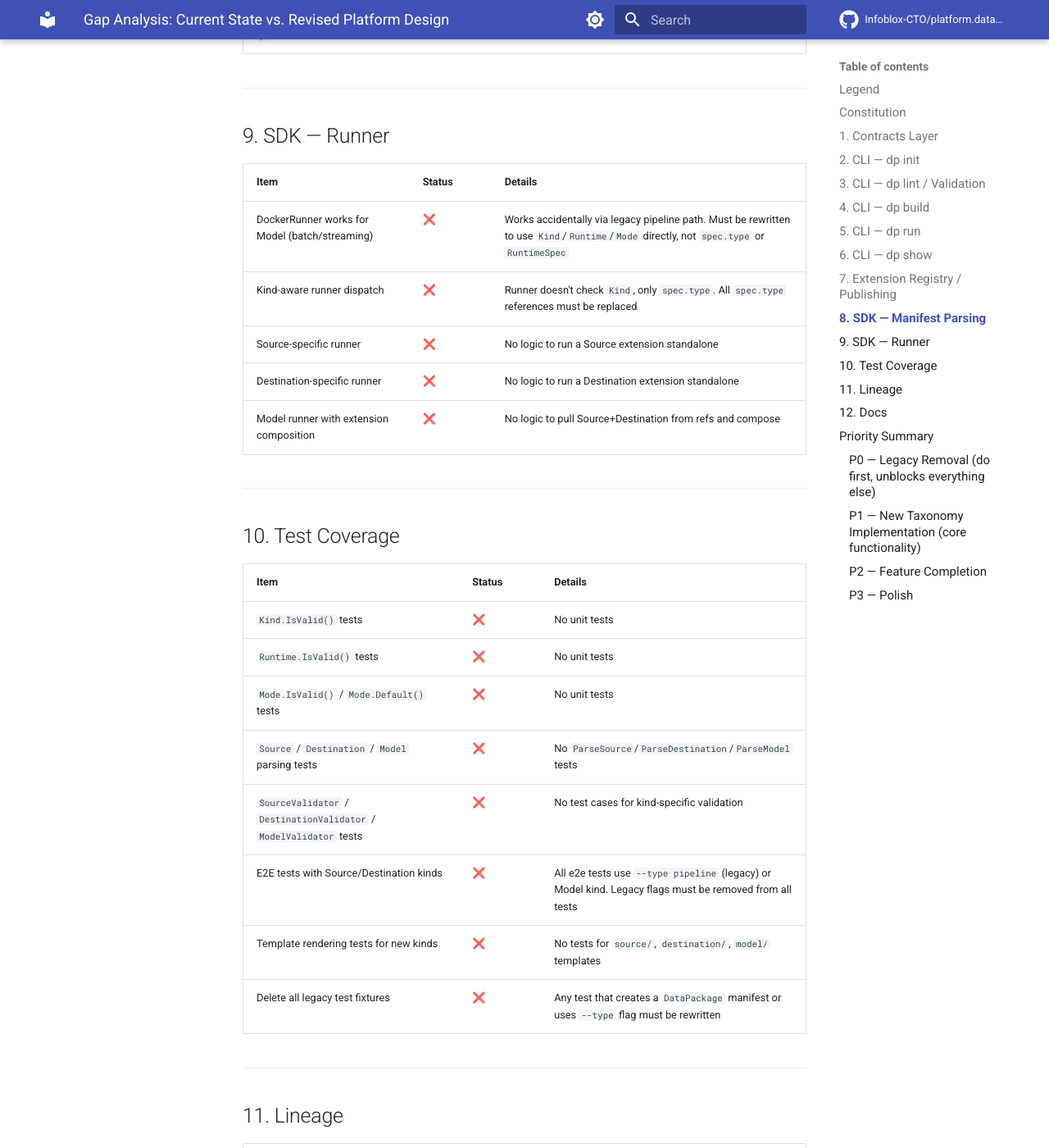
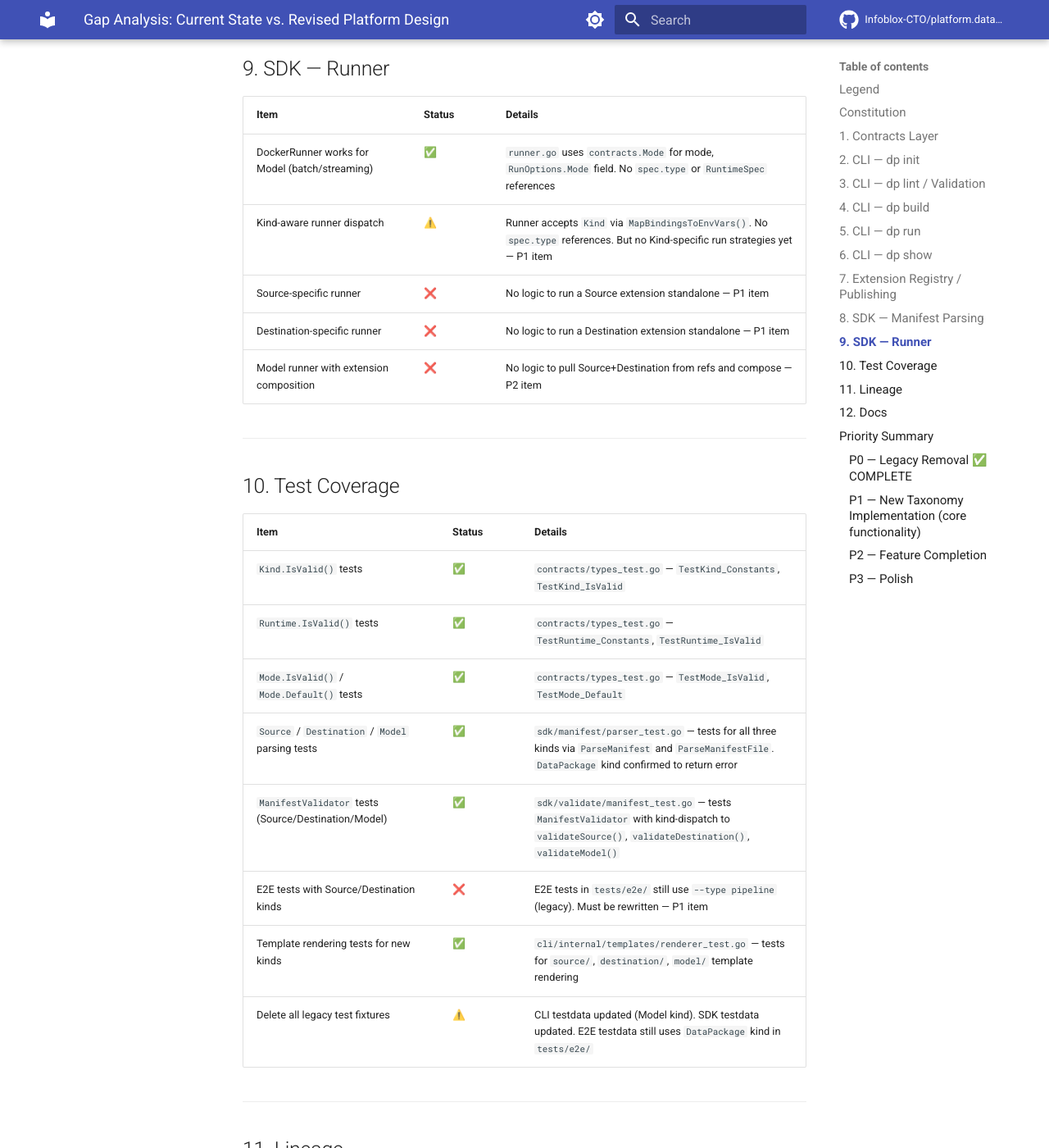
Before and after one commit to Infoblox-CTO/platform.data.kit, an MkDocs documentation site: the page built from docs/gap-analysis.md, in a window 1280 px wide and 1400 px high, scrolled down 7091 px. Shown: the whole window at 82% size. Built offline with MkDocs 1.6.1 and Material for MkDocs 9.7.7, drawn with Linux system fonts in a browser that asks for light colours; comment, search, counter and statistics services are not loaded; some of the changed text lies outside the part shown.

Commit message:
fix: delete remaining legacy remnants, update gap-analysis to reflect P0 complete

```diff
--- a/docs/gap-analysis.md
+++ b/docs/gap-analysis.md
@@ -44,12 +44,12 @@ These principles govern all implementation decisions for the revised taxonomy. T
 | `Model` struct | ✅ | `contracts/model.go` — `ModelSpec`, `ExtensionRef`, full field set |
 | `ExtensionRef` struct | ✅ | Name/Namespace/Version for referencing published extensions |
 | `ConfigSchema` / `ConfigProperty` | ✅ | Defined for extension config validation |
-| Delete `DataPackage` struct | ❌ | `contracts/datapackage.go` still exists. The `DataPackage` struct, `DataPackageSpec`, custom `UnmarshalYAML` dual-format handler, and `RuntimeSpec` object must all be deleted. All code using `DataPackage` must be migrated to use `Source`, `Destination`, or `Model` directly |
-| Delete `PipelineManifest` | ❌ | `contracts/pipeline.go` still present and actively imported. Shared types (`EnvVar`, `Probe`, `EnvFromSource`, etc.) must be extracted to a `contracts/shared.go` or similar, then `pipeline.go` deleted entirely |
-| Delete `PackageType` | ❌ | `PackageType` (`pipeline`, `cloudquery`) still defined in `contracts/types.go`. Must be deleted along with all code paths that reference `spec.type` |
-| Delete `KindDataPackage` constant | ❌ | `KindDataPackage = "DataPackage"` still in `contracts/types.go` and accepted by `Kind.IsValid()`. Must be removed — only Source/Destination/Model are valid |
-| Delete `PipelineMode` alias | ❌ | `PipelineMode = Mode` alias and `PipelineModeBatch`/`PipelineModeStreaming` constants still in `contracts/types.go`. Must be removed |
-| Delete legacy JSON schemas | ❌ | `contracts/schemas/dp-manifest.schema.json` and `contracts/schemas/pipeline-manifest.schema.json` still hardcode `kind: DataPackage`. Must be deleted |
+| Delete `DataPackage` struct | ✅ | `contracts/datapackage.go` deleted. `DataPackage`, `DataPackageSpec`, custom `UnmarshalYAML`, and `RuntimeSpec` removed. All callers migrated to `Source`, `Destination`, or `Model` |
+| Delete `PipelineManifest` | ✅ | `contracts/pipeline.go` renamed to `contracts/shared.go`. Shared types (`EnvVar`, `Probe`, `EnvFromSource`, etc.) preserved; `PipelineManifest` struct deleted |
+| Delete `PackageType` | ✅ | `PackageType` and all `spec.type` references deleted from `contracts/types.go` and all CLI/SDK code |
+| Delete `KindDataPackage` constant | ✅ | Removed from `contracts/types.go`. `Kind.IsValid()` only accepts Source/Destination/Model |
+| Delete `PipelineMode` alias | ✅ | `PipelineMode` alias and `PipelineModeBatch`/`PipelineModeStreaming` constants removed from `contracts/types.go` |
+| Delete legacy JSON schemas | ✅ | `dp-manifest.schema.json` and `pipeline-manifest.schema.json` deleted |
 | New JSON schemas for Source/Destination/Model | ❌ | No JSON schemas exist for the new taxonomy kinds. Need `source.schema.json`, `destination.schema.json`, `model.schema.json` |
 
 ---
@@ -98,11 +98,11 @@ These principles govern all implementation decisions for the revised taxonomy. T
 
 | Item | Status | Details |
 |------|--------|---------|
-| Route on `Kind` (Source/Destination/Model) | ❌ | Only checks `spec.type` (legacy `PackageType`). All `spec.type` checks must be replaced with `Kind`-based dispatch |
-| Source kind build (Docker image + OCI bundle) | ❌ | No Source-specific build logic exists |
-| Destination kind build | ❌ | No Destination-specific build logic exists |
-| Model kind build | ❌ | Works accidentally via legacy DataPackage path. Must be explicitly routed via `Kind` |
-| Delete `spec.type` checks | ❌ | Build command still references `PackageType`. All such references must be removed |
+| Route on `Kind` (Source/Destination/Model) | ⚠️ | Uses `manifest.ParseManifestFile()` which returns `Kind` via `DetectKind()`. Displays Kind in output. No `spec.type` checks remain. But no kind-specific build paths yet (all kinds follow the same validate→bundle flow) |
+| Source kind build (Docker image + OCI bundle) | ❌ | No Source-specific build logic exists — P1 item |
+| Destination kind build | ❌ | No Destination-specific build logic exists — P1 item |
+| Model kind build | ✅ | Works via generic validate→bundle path. No legacy `DataPackage` path |
+| Delete `spec.type` checks | ✅ | All `spec.type` and `PackageType` references deleted from `build.go` |
 
 ---
 
@@ -110,12 +110,12 @@ These principles govern all implementation decisions for the revised taxonomy. T
 
 | Item | Status | Details |
 |------|--------|---------|
-| Route on `Kind` + `Runtime` | ❌ | Routes on `spec.type == cloudquery` (legacy). Must be replaced with `Kind`/`Runtime`-based dispatch. All `spec.type` checks must be deleted |
-| Read `Mode` from `spec.mode` directly | ❌ | Still checks `runtime.mode` (legacy `RuntimeSpec` object) first, then falls back to `spec.mode`. The fallback chain must be removed — `spec.mode` is the only source |
-| Delete `RuntimeSpec` mode/image reads | ❌ | Runner reads image and mode from `Spec.Runtime.*` (legacy object). Must read from `Spec.Image` and `Spec.Mode` directly |
-| Source kind execution | ❌ | No Source-specific run logic |
-| Destination kind execution | ❌ | No Destination-specific run logic |
-| Model kind execution with ExtensionRef composition | ❌ | Doesn't compose Source + Destination from ExtensionRefs |
+| Route on `Kind` + `Runtime` | ⚠️ | Uses `manifest.ParseManifestFile()` which returns `Kind`. No `spec.type` checks remain. But no Kind-specific run dispatch yet (all kinds follow same Docker path) — P1 item |
+| Read `Mode` from `spec.mode` directly | ✅ | Reads from `model.Spec.Mode` (flat field). No `RuntimeSpec` fallback chain. No legacy `runtime.mode` path |
+| Delete `RuntimeSpec` mode/image reads | ✅ | All `RuntimeSpec` references deleted from `run.go` and `runner.go`. Mode and Image read from top-level spec fields |
+| Source kind execution | ❌ | No Source-specific run logic — P1 item |
+| Destination kind execution | ❌ | No Destination-specific run logic — P1 item |
+| Model kind execution with ExtensionRef composition | ❌ | Doesn't compose Source + Destination from ExtensionRefs — P2 item |
 
 ---
 
@@ -147,8 +147,8 @@ These principles govern all implementation decisions for the revised taxonomy. T
 | `ParseDestination()` | ✅ | In `sdk/manifest/destination.go` |
 | `ParseModel()` | ✅ | In `sdk/manifest/model.go` |
 | `DetectKind()` from raw YAML | ✅ | In `sdk/manifest/parser.go` |
-| Delete `ParseDataPackage()` | ❌ | Still exists as a backward-compat funnel that accepts all kinds via the `DataPackage` struct. Must be deleted — callers should use `DetectKind()` → `ParseSource()`/`ParseDestination()`/`ParseModel()` |
-| Delete `ParsePipeline()` | ❌ | Still exists for legacy `pipeline.yaml`. Must be deleted along with `contracts/pipeline.go` |
+| Delete `ParseDataPackage()` | ✅ | Deleted. `ParseManifest()` now uses `DetectKind()` → `ParseSource()`/`ParseDestination()`/`ParseModel()`. Parser test confirms `kind: DataPackage` returns an error |
+| Delete `ParsePipeline()` | ✅ | Deleted along with `contracts/pipeline.go` (renamed to `contracts/shared.go`). No legacy pipeline parsing path exists |
 
 ---
 
@@ -156,11 +156,11 @@ These principles govern all implementation decisions for the revised taxonomy. T
 
 | Item | Status | Details |
 |------|--------|---------|
-| DockerRunner works for Model (batch/streaming) | ❌ | Works accidentally via legacy pipeline path. Must be rewritten to use `Kind`/`Runtime`/`Mode` directly, not `spec.type` or `RuntimeSpec` |
-| Kind-aware runner dispatch | ❌ | Runner doesn't check `Kind`, only `spec.type`. All `spec.type` references must be replaced |
-| Source-specific runner | ❌ | No logic to run a Source extension standalone |
-| Destination-specific runner | ❌ | No logic to run a Destination extension standalone |
-| Model runner with extension composition | ❌ | No logic to pull Source+Destination from refs and compose |
+| DockerRunner works for Model (batch/streaming) | ✅ | `runner.go` uses `contracts.Mode` for mode, `RunOptions.Mode` field. No `spec.type` or `RuntimeSpec` references |
+| Kind-aware runner dispatch | ⚠️ | Runner accepts `Kind` via `MapBindingsToEnvVars()`. No `spec.type` references. But no Kind-specific run strategies yet — P1 item |
+| Source-specific runner | ❌ | No logic to run a Source extension standalone — P1 item |
+| Destination-specific runner | ❌ | No logic to run a Destination extension standalone — P1 item |
+| Model runner with extension composition | ❌ | No logic to pull Source+Destination from refs and compose — P2 item |
 
 ---
 
@@ -168,14 +168,14 @@ These principles govern all implementation decisions for the revised taxonomy. T
 
 | Item | Status | Details |
 |------|--------|---------|
-| `Kind.IsValid()` tests | ❌ | No unit tests |
-| `Runtime.IsValid()` tests | ❌ | No unit tests |
-| `Mode.IsValid()` / `Mode.Default()` tests | ❌ | No unit tests |
-| `Source` / `Destination` / `Model` parsing tests | ❌ | No `ParseSource`/`ParseDestination`/`ParseModel` tests |
-| `SourceValidator` / `DestinationValidator` / `ModelValidator` tests | ❌ | No test cases for kind-specific validation |
-| E2E tests with Source/Destination kinds | ❌ | All e2e tests use `--type pipeline` (legacy) or Model kind. Legacy flags must be removed from all tests |
-| Template rendering tests for new kinds | ❌ | No tests for `source/`, `destination/`, `model/` templates |
-| Delete all legacy test fixtures | ❌ | Any test that creates a `DataPackage` manifest or uses `--type` flag must be rewritten |
+| `Kind.IsValid()` tests | ✅ | `contracts/types_test.go` — `TestKind_Constants`, `TestKind_IsValid` |
+| `Runtime.IsValid()` tests | ✅ | `contracts/types_test.go` — `TestRuntime_Constants`, `TestRuntime_IsValid` |
+| `Mode.IsValid()` / `Mode.Default()` tests | ✅ | `contracts/types_test.go` — `TestMode_IsValid`, `TestMode_Default` |
+| `Source` / `Destination` / `Model` parsing tests | ✅ | `sdk/manifest/parser_test.go` — tests for all three kinds via `ParseManifest` and `ParseManifestFile`. `DataPackage` kind confirmed to return error |
+| `ManifestValidator` tests (Source/Destination/Model) | ✅ | `sdk/validate/manifest_test.go` — tests `ManifestValidator` with kind-dispatch to `validateSource()`, `validateDestination()`, `validateModel()` |
+| E2E tests with Source/Destination kinds | ❌ | E2E tests in `tests/e2e/` still use `--type pipeline` (legacy). Must be rewritten — P1 item |
+| Template rendering tests for new kinds | ✅ | `cli/internal/templates/renderer_test.go` — tests for `source/`, `destination/`, `model/` template rendering |
+| Delete all legacy test fixtures | ⚠️ | CLI testdata updated (Model kind). SDK testdata updated. E2E testdata still uses `DataPackage` kind in `tests/e2e/` |
 
 ---
 
@@ -198,29 +198,30 @@ These principles govern all implementation decisions for the revised taxonomy. T
 
 ## Priority Summary
 
-### P0 — Legacy Removal (do first, unblocks everything else)
+### P0 — Legacy Removal ✅ COMPLETE
 
-1. **Delete `DataPackage` struct and all references** — `contracts/datapackage.go` (the struct, `DataPackageSpec`, `RuntimeSpec` object, custom `UnmarshalYAML`), `KindDataPackage` constant, `PackageType`, `PipelineMode` alias. Migrate shared types (`EnvVar`, `Probe`, etc.) from `contracts/pipeline.go` to `contracts/shared.go`, then delete `pipeline.go`.
-2. **Delete legacy code paths in CLI** — remove `spec.type` checks in `build.go` and `run.go`, remove `--type`/`--language`/`--role` flags from `init.go`, remove `ParseDataPackage()`/`ParsePipeline()` from SDK.
-3. **Delete legacy templates and schemas** — root `dp.yaml.tmpl`, `cloudquery/` template dir, `dp-manifest.schema.json`, `pipeline-manifest.schema.json`.
-4. **Rewrite all tests** — purge every test that uses `DataPackage`, `--type pipeline`, or legacy fixtures.
+1. ✅ **Delete `DataPackage` struct and all references** — `contracts/datapackage.go` deleted (`DataPackage`, `DataPackageSpec`, `RuntimeSpec`, `UnmarshalYAML`). `KindDataPackage`, `PackageType`, `PipelineMode` alias all removed. `contracts/pipeline.go` renamed to `contracts/shared.go` (shared types preserved).
+2. ✅ **Delete legacy code paths in CLI** — `spec.type` checks deleted from `build.go` and `run.go`. `--type`/`--language`/`--role` flags deleted from `init.go`. `datapackage` compat shim deleted. `ParseDataPackage()`/`ParsePipeline()` deleted from SDK. `root.go` example text fixed.
+3. ✅ **Delete legacy templates and schemas** — root `dp.yaml.tmpl` deleted, `cloudquery/` template dir deleted, `dp-manifest.schema.json` and `pipeline-manifest.schema.json` deleted.
+4. ✅ **Rewrite all tests** — all unit tests purged of `DataPackage`, `--type pipeline`, `spec.type`, legacy fixtures. CLI testdata updated. SDK testdata updated. E2E tests still need rewrite (separate P1 item).
+5. ✅ **Fix error messages/comments** — `contracts/errors.go` comments and message templates updated from legacy `PipelineManifest`/`RuntimeSpec`/`PackageType` references.
 
 ### P1 — New Taxonomy Implementation (core functionality)
 
-5. **Kind-specific validators** — `SourceValidator`, `DestinationValidator`, `ModelValidator` implementing all E1xx/E2xx rules from the design doc.
-6. **Kind-aware `dp build`** — route on `Kind`, not `spec.type`.
-7. **Kind-aware `dp run`** — route on `Kind`/`Runtime`, read `Mode` and `Image` from top-level spec fields only.
-8. **Test coverage** — unit tests for all new types, parsers, validators. E2E tests for Source and Destination kinds.
+6. **Kind-specific validators** — `validateSource()`, `validateDestination()`, `validateModel()` exist but missing E102/E103/E208/E209 rules.
+7. **Kind-aware `dp build`** — Legacy removed, Kind detected. No kind-specific build routing yet.
+8. **Kind-aware `dp run`** — Legacy removed, Mode read correctly. No kind-specific run dispatch yet.
+9. **Test coverage** — Unit tests exist for types, parsers, validators, templates. E2E tests need rewrite.
 
 ### P2 — Feature Completion
 
-9. **Extension Registry** — `dp publish`, ExtensionRef resolution, extension discovery.
-10. Missing templates — `source/generic-python/`, `destination/generic-python/`.
-11. New JSON schemas — `source.schema.json`, `destination.schema.json`, `model.schema.json`.
-12. Classification *required* on all outputs.
+10. **Extension Registry** — `dp publish`, ExtensionRef resolution, extension discovery.
+11. Missing templates — `source/generic-python/`, `destination/generic-python/`.
+12. New JSON schemas — `source.schema.json`, `destination.schema.json`, `model.schema.json`.
+13. Classification *required* on all outputs.
 
 ### P3 — Polish
 
-13. Lineage auto-derivation from extension contracts.
-14. Docs rewrite around two personas.
-15. `dp show` enrichment with ExtensionRef/configSchema display.
+14. Lineage auto-derivation from extension contracts.
+15. Docs rewrite around two personas.
+16. `dp show` enrichment with ExtensionRef/configSchema display.
```
Also changed, not shown: 11 other files.
